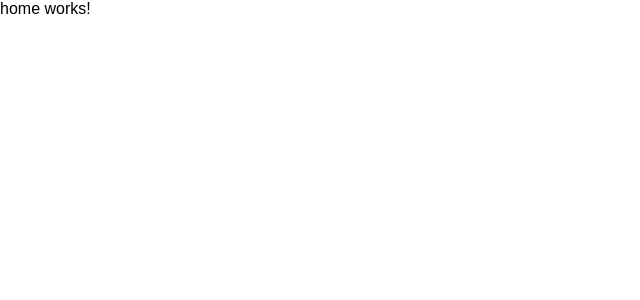
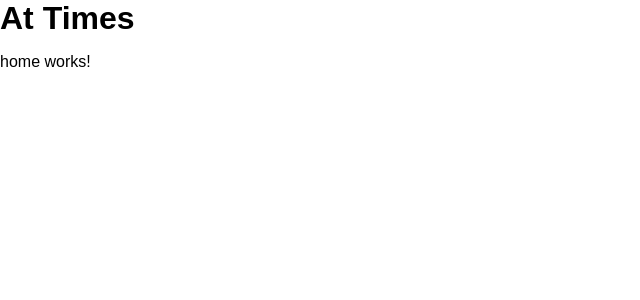
Before and after one commit to awat-langoe/at-times-stuff, an Angular app: page / in a window 1280 px wide. Shown: the top 300 px of the page, without its empty margins (0-640 px from the left). Built offline with nearby package versions, Linux system fonts and the light colour scheme.

Commit message:
add header to `AppComponent`

```diff
--- a/src/app/app.component.html
+++ b/src/app/app.component.html
@@ -1 +1,5 @@
+<header>
+  <h1>At Times</h1>
+</header>
+
 <router-outlet />
```
